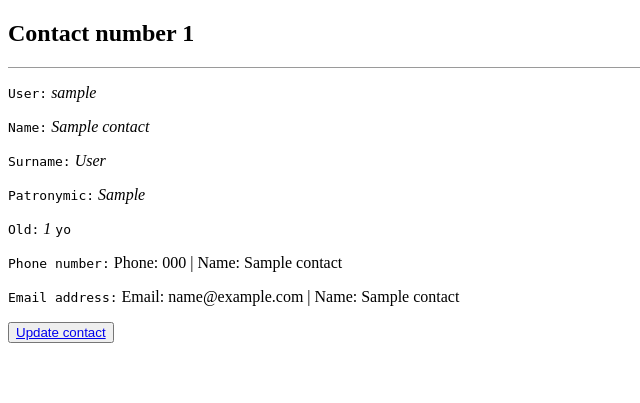
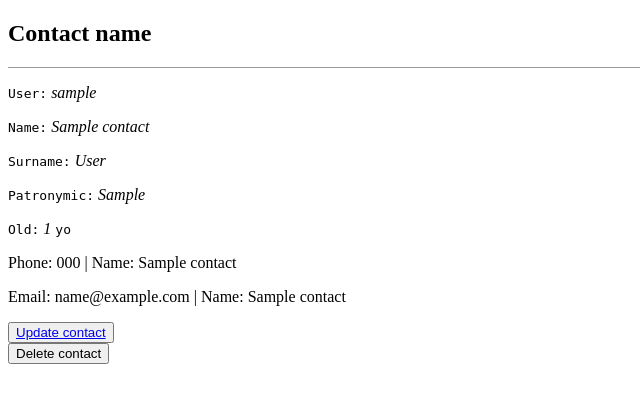
Before and after one commit to ArtMot99/AdressBook, a Django app: page /address/1/ in a window 1280 px wide. Shown: the top 403 px of the page, without its empty margins (0-640 px from the left). Run offline with Django 4.2, Linux system fonts and the light colour scheme; tables that the repository leaves empty hold one stand-in row (values such as "Sample post").

Commit message:
Добавлена кнопка delete

```diff
--- a/address/templates/address/index.html
+++ b/address/templates/address/index.html
@@ -9,7 +9,7 @@
 {% block content %}
     <h1>Address Book</h1>
     {% for person in contact %}
-    <h3>Contact {{ person.id }}</h3>
+    <h3>Contact name</h3>
         <p><tt>Name:</tt> <em>{{ person.name }}</em></p>
         <p><tt>Surname:</tt> <em>{{ person.surname }}</em></p>
         <p><a href="{% url 'info' pk=person.pk %}"><b>--> show more info <--</b></a></p>
--- a/address/templates/address/info_about_contact.html
+++ b/address/templates/address/info_about_contact.html
@@ -7,14 +7,20 @@
 
 
 {% block content %}
-    <h2>Contact number {{ contact.id }}</h2>
+
+    <h2>Contact name</h2>
     <hr size="1">
         <p><tt>User:</tt> <em>{{ contact.user }}</em></p>
         <p><tt>Name:</tt> <em>{{ contact.name }}</em></p>
         <p><tt>Surname:</tt> <em>{{ contact.surname }}</em></p>
         <p><tt>Patronymic:</tt> <em>{{ contact.patronymic }}</em></p>
         <p><tt>Old:</tt> <em>{{ contact.old }}</em> <tt>yo</tt></p>
-        <p><tt>Phone number:</tt> {{ contact.phone_set.all|join:',  '|default:'Nothing' }}</p>
-        <p><tt>Email address:</tt> {{ contact.email_set.all|join:',  '|default:'Nothing' }}</p>
+        <p>{{ contact.phone_set.all|join:',  '|default:'Nothing' }}</p>
+        <p>{{ contact.email_set.all|join:',  '|default:'Nothing' }}</p>
         <button type="submit"><a href="{% url 'update' pk=contact.pk %}">Update contact</a></button>
+        <form action="" method="post">
+            {% csrf_token %}
+            <button type="submit">Delete contact</button>
+        </form>
+
 {% endblock %}
--- a/address/views.py
+++ b/address/views.py
@@ -17,8 +17,11 @@ def contact_view(request, pk):
     context = {
         'contact': obj,
     }
-
-    return render(request, 'address/info_about_contact.html', context)
+    if request.method == 'POST':
+        obj.delete()
+        return HttpResponseRedirect(reverse('main_menu'))
+    else:
+        return render(request, 'address/info_about_contact.html', context)
 
 
 def create_contact_modelform_view(request, *args, **kwargs):
```
